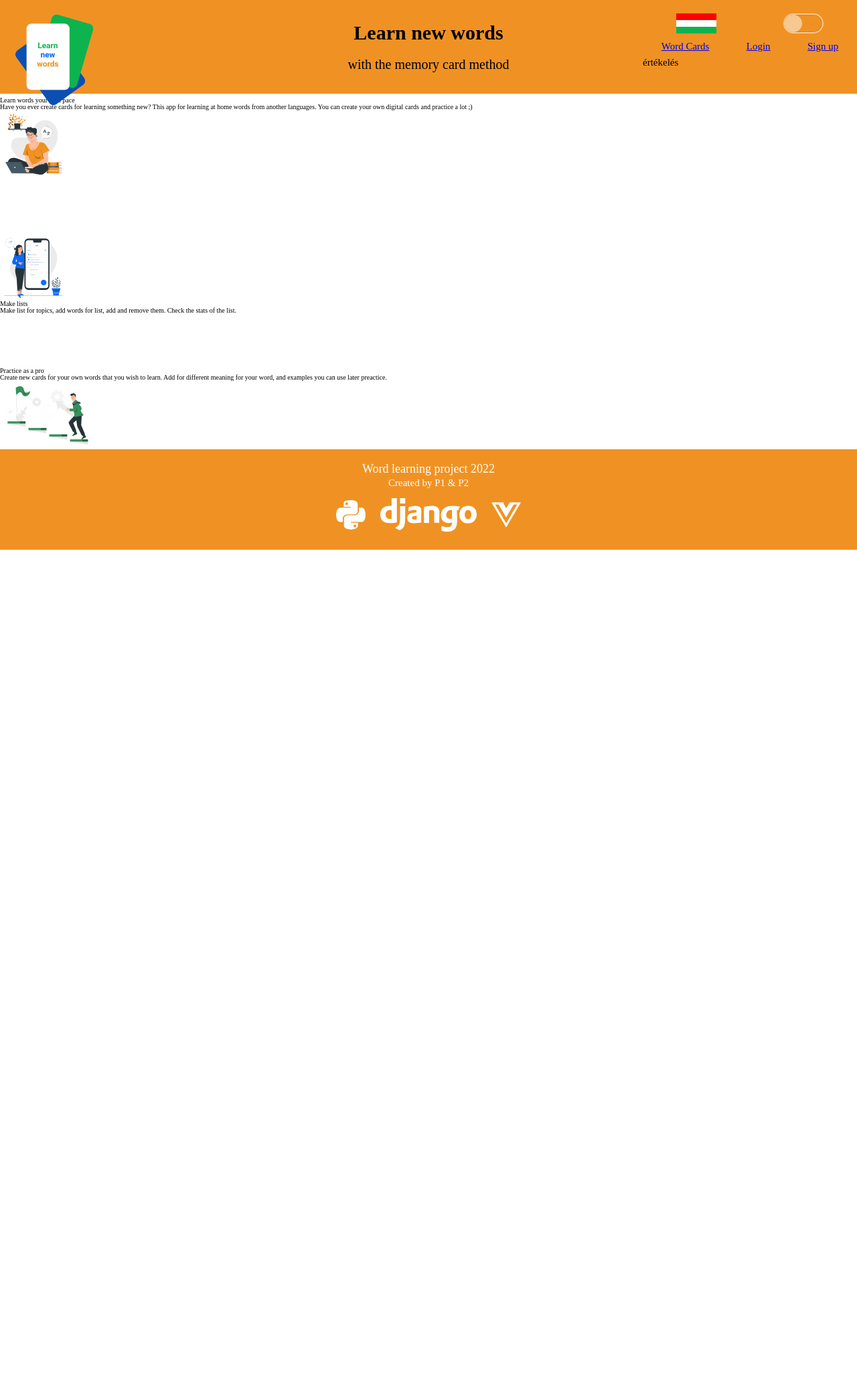
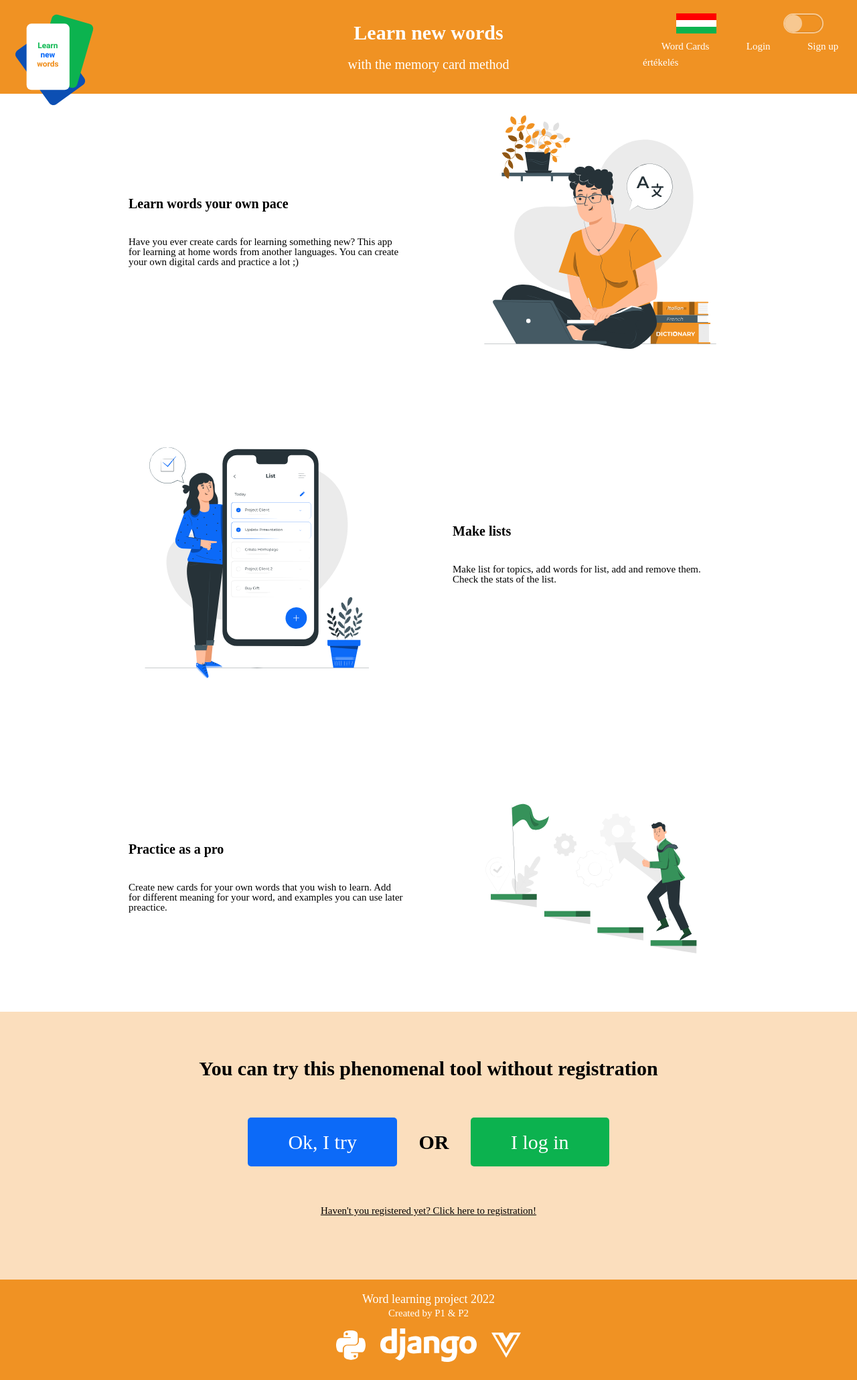
Before and after one commit to takacsnorbee/wordCards, a Django app: page / in a window 1280 px wide. Shown: the whole page at 67% size. Before the commit the page ends 821 px from the top, so only its background shows below. Run offline with Django 4.2, Linux system fonts and the light colour scheme; data comes from the database, SQL or seed files in the repository; data that the repository does not hold is empty; some web fonts are replaced.

Commit message:
home content
 home content aside, user select none,

```diff
--- a/englishWordCard/englishwordcardproject/englishwordcardapp/static/css/style.css
+++ b/englishWordCard/englishwordcardproject/englishwordcardapp/static/css/style.css
@@ -2,11 +2,19 @@
     --light-orange: rgb(240, 146, 35);
     --blue-button: rgb(12, 106, 248);
     --grey-box-shadow: rgb(216, 216, 216);
+    --lighter-orange: rgb(251, 222, 189);
+    --green-button: rgb(12, 178, 79);
 }
 
 * {
-    box-sizing: border-box;
+    box-sizing: border-box!important;
     font-family: "Roboto"!important;
+    -webkit-user-select: none;
+    -khtml-user-select: none;
+    -moz-user-select: none;
+    -ms-user-select: none;
+    -o-user-select: none;
+    user-select: none;
 }
 
 .w-100 {
@@ -30,6 +38,7 @@ header {
     background-color: var(--light-orange);
     position: absolute;
     width: 100vw;
+    color: white;
 }
 
 .content-wrapper {
@@ -55,6 +64,14 @@ header {
     margin-right: 1rem!important;
 }
 
+.mr-10 {
+    margin-right: 10rem!important;
+}
+
+.ml-10 {
+    margin-left: 10rem!important;
+}
+
 .header-img-wrapper {
     flex-grow: 1;
 }
@@ -65,7 +82,6 @@ header {
 
 .dark-mode {
     background-color: rgb(39, 3, 58);
-    color: white;
 }
 
 /* login & signup */
@@ -139,6 +155,12 @@ header {
     width: 25%;
 }
 
+.home-nav-btn > a, .home-nav-btn > a:hover,
+.home-nav-btn > a:active {
+    color: white;
+    text-decoration: none;
+}
+
 #home-nav-btn-wrapper > div {
     height: 33%;
 }
@@ -182,9 +204,77 @@ header {
 /* Home content */
 
 .home-content-img {
-    height: 10rem;
+    height: 50vh;
+    width: 30vw;
 }
 
+.home-content-wrapper {
+    display: flex;
+    justify-content: space-around;
+    width: 70vw;
+    margin: auto;
+    padding-top: 8rem;
+}
+
+.home-content-text-wrapper {
+    display: flex;
+    align-items: center;
+}
+
+.home-content-h3 {
+    font-size: 2rem;
+    font-weight: bold;
+    margin-bottom: 4rem;
+}
+
+.home-content-p {
+    font-size: 1.5rem;
+}
+
+.home-content-aside-wrapper {
+    height: 40rem;
+    background-color: var(--lighter-orange);
+    display: flex;
+    justify-content: center;
+    align-items: center;
+}
+
+.home-content-aside-wrapper > div {
+    height: 65%;
+    text-align: center;
+}
+
+.home-content-aside-h1, .home-content-aside-span {
+    font-size: 3rem;
+    font-weight: bold;
+    display: inline-block;
+    margin-bottom: 8rem;
+}
+
+.home-content-aside-span {
+    margin: 0 3rem 8rem;
+}
+
+.home-content-aside-btn-ok, .home-content-aside-btn-log {
+    color: white;
+    text-decoration: none;
+    font-size: 3rem;
+    padding: 2rem 6rem;
+    border-radius: 5px;
+}
+
+.home-content-aside-btn-ok {
+    background-color: var(--blue-button);
+}
+
+.home-content-aside-btn-log {
+    background-color: var(--green-button);
+}
+
+.home-content-aside-link {
+    font-size: 1.5rem;
+    color: black;
+}
 
 /* Footer */
 
--- a/englishWordCard/englishwordcardproject/englishwordcardapp/templates/app/home.html
+++ b/englishWordCard/englishwordcardproject/englishwordcardapp/templates/app/home.html
@@ -2,25 +2,40 @@
 
 {% block content %}
 
-    <div class="home-content-wrapper" v-for="(content, i) in homeContent" :style="{paddingTop:'8rem'}">
+    <div class="home-content-wrapper" v-for="(content, i) in homeContent">
         <template v-if="i%2!=0">
             <div>
                 <img class="home-content-img" :src="content.img_src" alt="pic">
             </div>
-            <div>
-                <h3>[[content.title_eng]]</h3>
-                <p>[[content.text_eng]]</p>
+            <div class="home-content-text-wrapper ml-10">
+                <div>
+                    <h3 class="home-content-h3">[[isEnglish ? content.title_eng : content.title_hun]]</h3>
+                    <p class="home-content-p">[[isEnglish ? content.text_eng : content.text_hun]]</p>
+                </div>
             </div>
         </template>
         <template v-else>
-            <div>
-                <h3>[[content.title_eng]]</h3>
-                <p>[[content.text_eng]]</p>
+            <div class="home-content-text-wrapper mr-10">
+                <div>
+                    <h3 class="home-content-h3">[[isEnglish ? content.title_eng : content.title_hun]]</h3>
+                    <p class="home-content-p">[[isEnglish ? content.text_eng : content.text_hun]]</p>
+                </div>
             </div>
             <div>
                 <img class="home-content-img" :src="content.img_src" alt="pic">
             </div>
         </template>
     </div>
+    <div class="home-content-aside-wrapper">
+        <div>
+            <h1 class="home-content-aside-h1">[[isEnglish ? "You can try this phenomenal tool without registration" : "Próbáld ki ezt a fantasztikus eszközt regisztráció nélkül"]]</h1>
+            <br>
+            <a href="{% url 'app_content' %}" class="home-content-aside-btn-ok">[[isEnglish ? "Ok, I try" : "Kipróbálom"]]</a>
+            <span class="home-content-aside-span">[[isEnglish ? "OR" : "VAGY"]]</span>
+            <a href="{% url 'login_user' %}" class="home-content-aside-btn-log">[[isEnglish ? "I log in" : "Bejelentkezek"]]</a>
+            <br>
+            <a href="{% url 'signup_user' %}" class="home-content-aside-link">[[isEnglish ? "Haven't you registered yet? Click here to registration!" : "Még nem regisztráltál? Kattints ide a regisztrációhoz"]]</a>
+        </div>
+    </div>
 
 {% endblock %}
```
